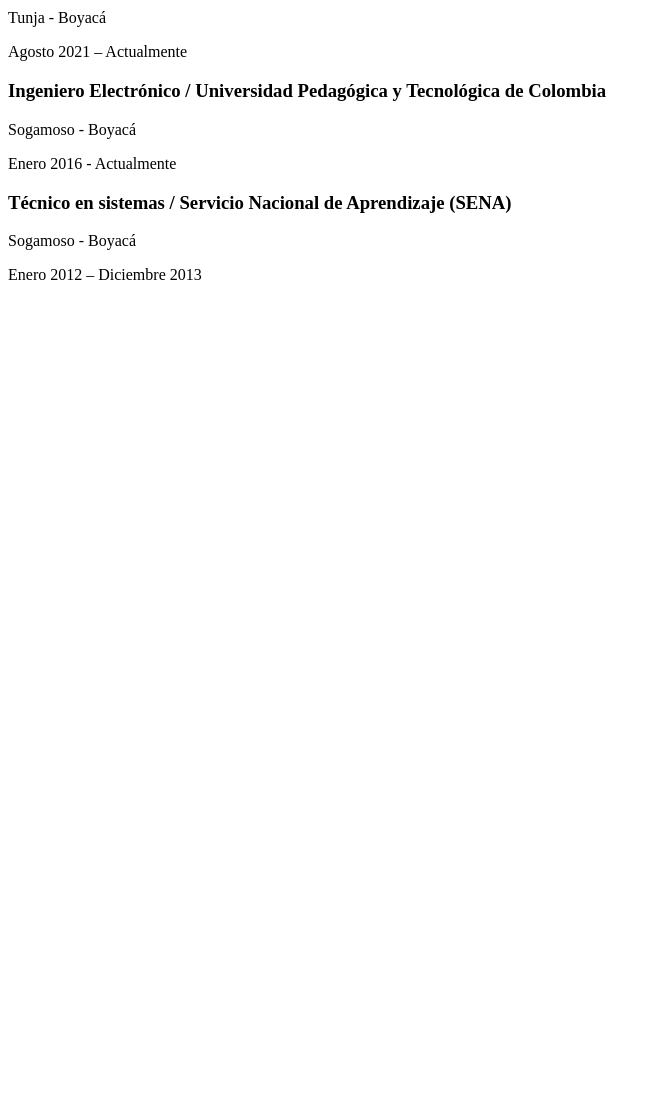
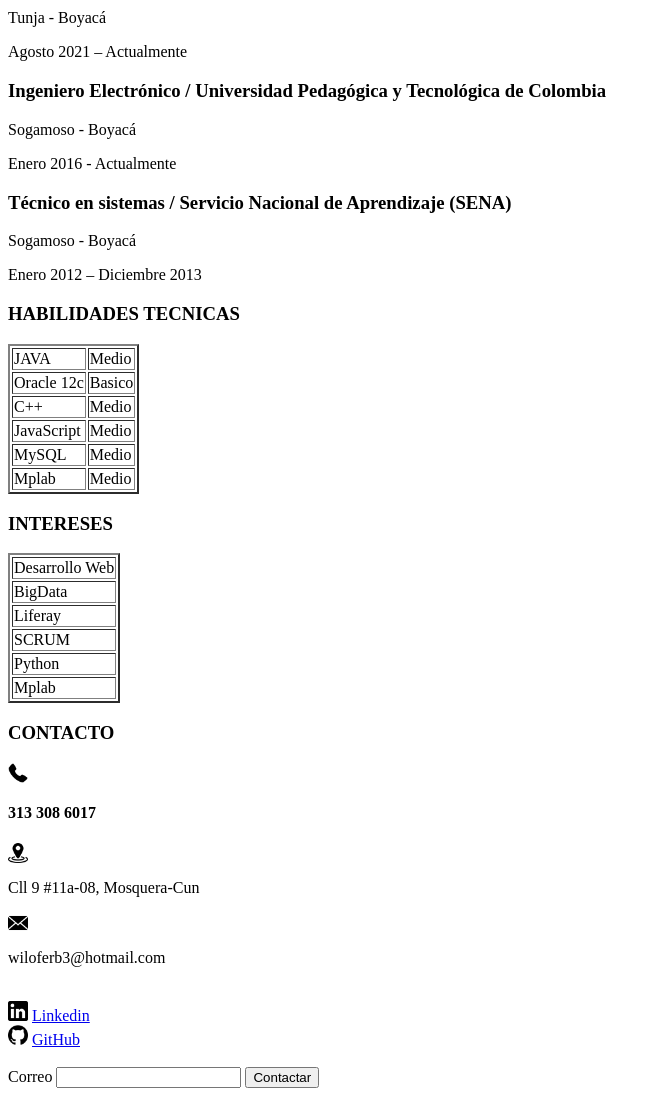
Before and after one commit to WiloFerB369/CV-Wilmer-Salamanca, a plain HTML site: page index.html in a window 1280 px wide. Shown: the part 863-1967 px from the top of the page, without its empty margins (0-661 px from the left). Before the commit the page ends 1163 px from the top, so only its background shows below. Drawn offline with Linux system fonts and the light colour scheme.

Commit message:
Hoja de Vida Wilmer

```diff
--- a/index.html
+++ b/index.html
@@ -65,5 +65,81 @@
     <h3>Técnico en sistemas / Servicio Nacional de Aprendizaje (SENA)</h3>
     <p>Sogamoso - Boyacá</p>
     <p>Enero 2012 – Diciembre 2013</p>
+
+    <h3>HABILIDADES TECNICAS</h3>
+    <table border  = "2px">
+      <tr>
+        <td>JAVA</td>
+        <td>Medio</td>
+      </tr>
+      <tr>
+        <td>Oracle 12c</td>
+        <td>Basico</td>
+      </tr>
+      <tr>
+        <td>C++</td>
+        <td>Medio</td>
+      </tr>
+      <tr>
+        <td>JavaScript</td>
+        <td>Medio</td>
+      </tr>
+      <tr>
+        <td>MySQL</td>
+        <td>Medio</td>
+      </tr>
+      <tr>
+        <td>Mplab</td>
+        <td>Medio</td>
+      </tr>
+    </table>
+
+    <h3>INTERESES</h3>
+    <table border = "2px">
+      <tr>
+        <td>Desarrollo Web</td>
+      </tr>
+      <tr>
+        <td>BigData</td>
+      </tr>
+      <tr>
+        <td>Liferay</td>
+      </tr>
+      <tr>
+        <td>SCRUM</td>
+      </tr>
+      <tr>
+        <td>Python</td>
+      </tr>
+      <tr>
+        <td>Mplab</td>
+      </tr>
+    </table>
+
+    <h3>CONTACTO</h3>
+
+    <img src = "/img/phone.png" width = 20px alt="icono Celular"/>
+    <h4>313 308 6017</h4>
+
+    <img src = "/img/ubicacion.png" width = 20px alt="icono ubicacion"/>
+    <p>Cll 9 #11a-08, Mosquera-Cun</p>
+
+    <img src = "/img/mail.png" width = 20px alt="icono mail"/>
+    <p>wiloferb3@hotmail.com</p>
+    <br>
+
+    <img src = "img/linkedin.png" width = 20px alt = "icono Linkedin"/>
+    <a href = https://www.linkedin.com/in/wiloferb/ _blank>Linkedin</a>
+    <br>
+    <img src = "img/github.png" width = 20px alt = "icono GitHub"/>
+    <a href = https://github.com/WiloFerB369 _blank>GitHub</a>
+
+    <form>
+      <br>
+      <label for="correo">Correo</label>
+      <input type="email" id="correo"/>
+      <input type="submit"value="Contactar"/>
+    </form>
+
   </body>
 </html>
```
Also changed, not shown: img/github.png (added), img/linkedin.png (added), img/mail.png (added), img/phone.png (added), img/ubicacion.png (added).
